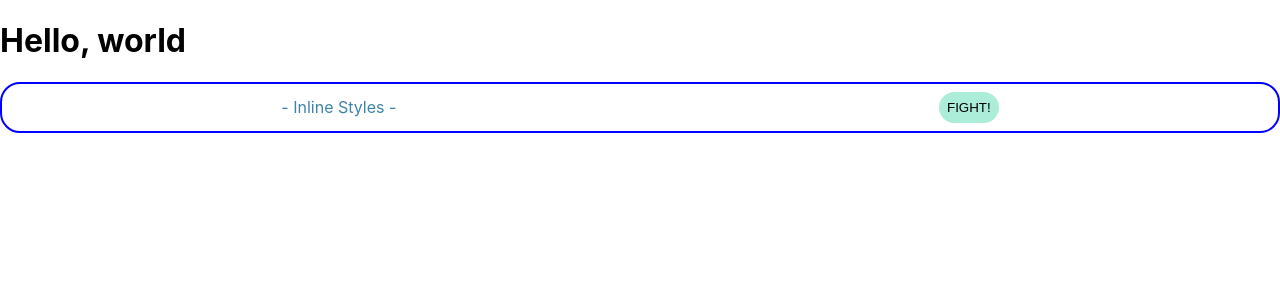
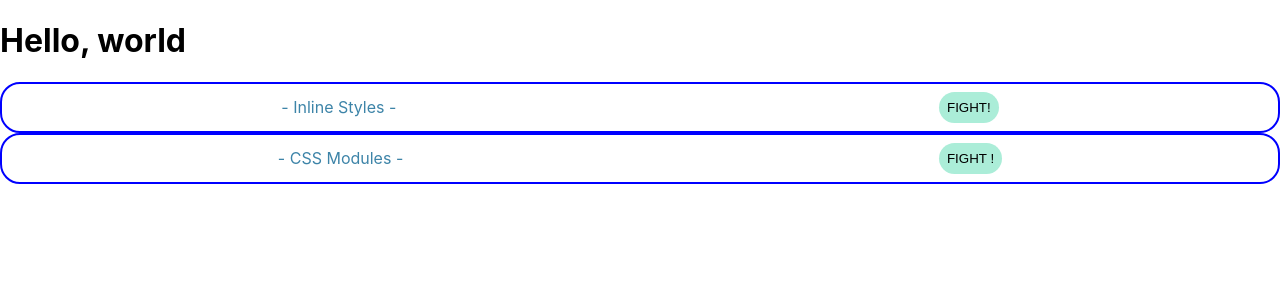
Before and after one commit to k-kudo-hub/react-practice2, a React (Create React App) app in the folder section_2/: page / in a window 1280 px wide. Shown: the top 300 px of the page. Built offline with nearby package versions, Linux system fonts and the light colour scheme; the HTML template or start-up script is replaced by a standard one.

Commit message:
Learn how to apply style (Use module.css file).

```diff
--- a/section_2/src/App.js
+++ b/section_2/src/App.js
@@ -1,13 +1,13 @@
 import React from 'react';
 import InlineStyle from './components/InlineStyle'
+import CssModules from './components/CssModules'
 
-const App = () => {
+export default function App() {
   return (
     <div>
       <h1>Hello, world</h1>
       <InlineStyle/>
+      <CssModules/>
     </div>
   );
 }
-
-export default App;
--- /dev/null
+++ b/section_2/src/components/CssModules.jsx
@@ -0,0 +1,11 @@
+import classes from "./CssModules.module.css";
+
+export default function CssModules() {
+  const { container, title, button } = classes;
+  return (
+    <div className={container}>
+      <p className={title}>- CSS Modules -</p>
+      <button className={button}>FIGHT !</button>
+    </div>
+  )
+}
--- /dev/null
+++ b/section_2/src/components/CssModules.module.css
@@ -0,0 +1,20 @@
+.container {
+  border: solid 2px blue;
+  border-radius: 20px;
+  padding: 8px;
+  display: flex;
+  justify-content: space-around;
+  align-items: center;
+}
+
+.title {
+  margin: 0;
+  color: #3d84a8;
+}
+
+.button {
+  background-color: #abedd8;
+  border: none;
+  padding: 8px;
+  border-radius: 20px;
+}
```
Also changed, not shown: 1 other file (tests, documents, lock files or other folders).
